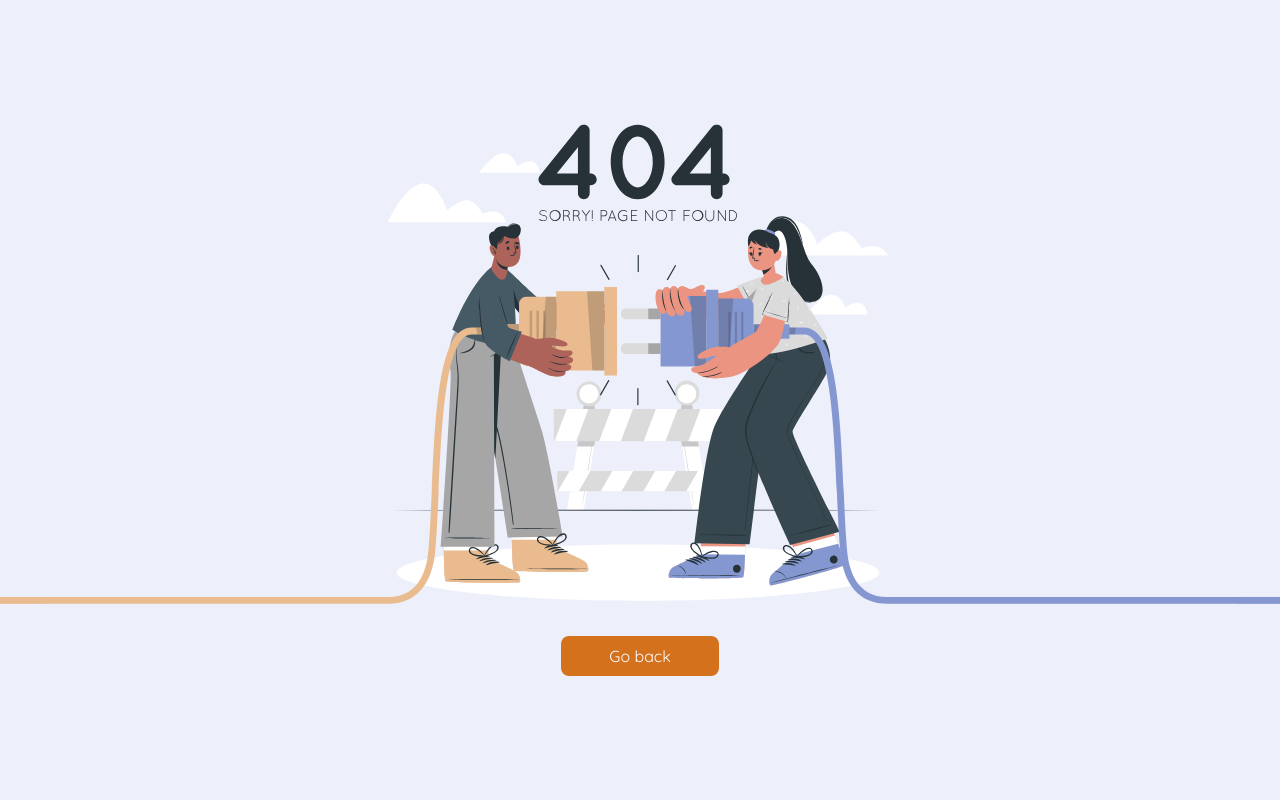
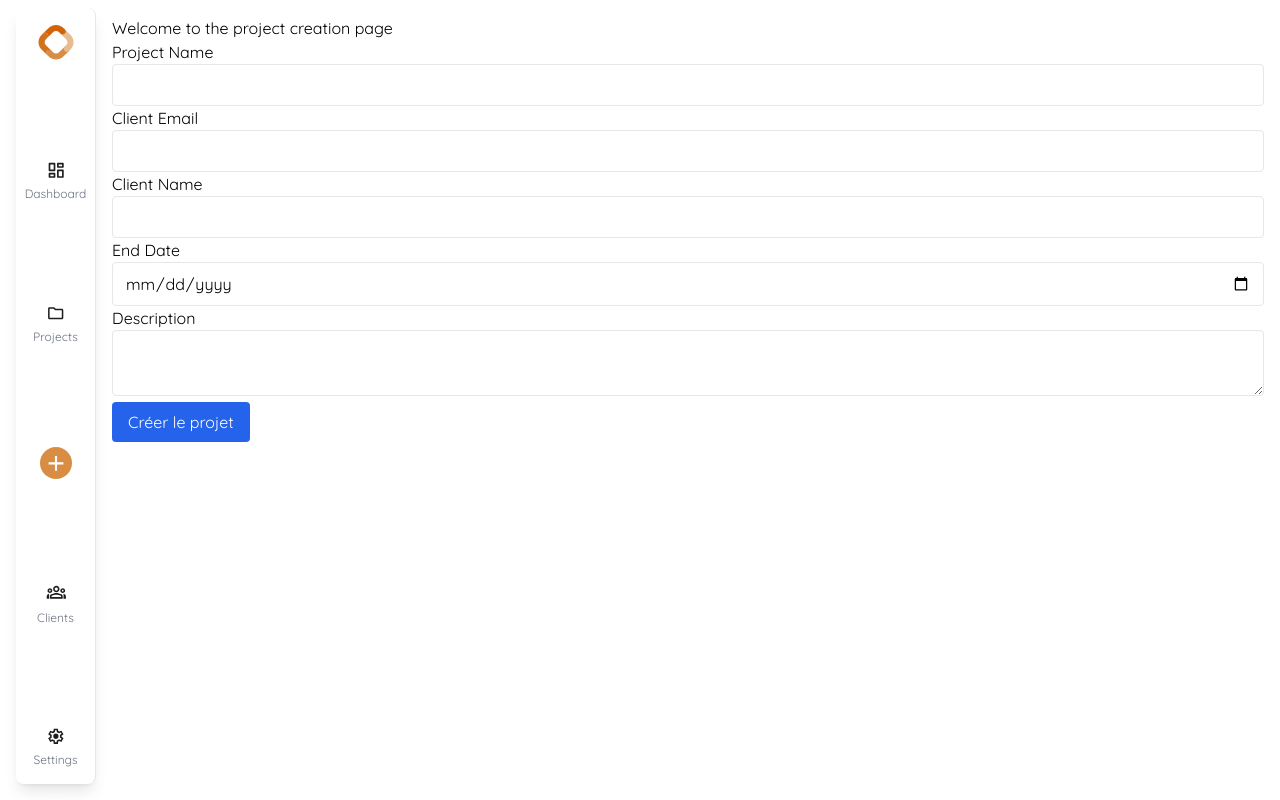
Before and after one commit to WildCodeSchool/cdajs-2405-projet-flowee, a React (Vite) app in the folder frontend/: page /newproject in a window 1280 px wide. Built offline with nearby package versions, Linux system fonts and the light colour scheme; no server answers.

Commit message:
create project front ok + retrieve all projects in project page

```diff
--- a/frontend/src/__generated__/graphql-types.ts
+++ b/frontend/src/__generated__/graphql-types.ts
@@ -20,6 +20,7 @@ export type Scalars = {
 
 export type Account = {
   __typename?: 'Account';
+  companyUser?: Maybe<CompanyUser>;
   email: Scalars['String']['output'];
   id: Scalars['ID']['output'];
   role: Scalars['String']['output'];
@@ -258,6 +259,13 @@ export type Task = {
   status?: Maybe<Scalars['String']['output']>;
 };
 
+export type CreateProjectMutationVariables = Exact<{
+  newProject: CreateProjectInput;
+}>;
+
+
+export type CreateProjectMutation = { __typename?: 'Mutation', createProject: { __typename?: 'Project', id: string, projectName: string, companyUserId: number, description?: string | null, startDate?: string | null, endDate?: string | null, status?: string | null } };
+
 export type LoginMutationVariables = Exact<{
   password: Scalars['String']['input'];
   email: Scalars['String']['input'];
@@ -282,6 +290,45 @@ export type GetProjectsByUserQueryVariables = Exact<{ [key: string]: never; }>;
 export type GetProjectsByUserQuery = { __typename?: 'Query', getProjectsByUser: Array<{ __typename?: 'Project', id: string, projectName: string, companyUserId: number, description?: string | null, startDate?: string | null, endDate?: string | null, status?: string | null }> };
 
 
+export const CreateProjectDocument = gql`
+    mutation CreateProject($newProject: CreateProjectInput!) {
+  createProject(newProject: $newProject) {
+    id
+    projectName
+    companyUserId
+    description
+    startDate
+    endDate
+    status
+  }
+}
+    `;
+export type CreateProjectMutationFn = Apollo.MutationFunction<CreateProjectMutation, CreateProjectMutationVariables>;
+
+/**
+ * __useCreateProjectMutation__
+ *
+ * To run a mutation, you first call `useCreateProjectMutation` within a React component and pass it any options that fit your needs.
+ * When your component renders, `useCreateProjectMutation` returns a tuple that includes:
+ * - A mutate function that you can call at any time to execute the mutation
+ * - An object with fields that represent the current status of the mutation's execution
+ *
+ * @param baseOptions options that will be passed into the mutation, supported options are listed on: https://www.apollographql.com/docs/react/api/react-hooks/#options-2;
+ *
+ * @example
+ * const [createProjectMutation, { data, loading, error }] = useCreateProjectMutation({
+ *   variables: {
+ *      newProject: // value for 'newProject'
+ *   },
+ * });
+ */
+export function useCreateProjectMutation(baseOptions?: Apollo.MutationHookOptions<CreateProjectMutation, CreateProjectMutationVariables>) {
+        const options = {...defaultOptions, ...baseOptions}
+        return Apollo.useMutation<CreateProjectMutation, CreateProjectMutationVariables>(CreateProjectDocument, options);
+      }
+export type CreateProjectMutationHookResult = ReturnType<typeof useCreateProjectMutation>;
+export type CreateProjectMutationResult = Apollo.MutationResult<CreateProjectMutation>;
+export type CreateProjectMutationOptions = Apollo.BaseMutationOptions<CreateProjectMutation, CreateProjectMutationVariables>;
 export const LoginDocument = gql`
     mutation Login($password: String!, $email: String!) {
   login(password: $password, email: $email)
--- a/frontend/src/context/authContext.tsx
+++ b/frontend/src/context/authContext.tsx
@@ -48,7 +48,6 @@ export function AuthProvider({ children }: { children: React.ReactNode }) {
 
   useEffect(() => {
     if (token) {
-      console.info("token dans use effect", token);
       localStorage.setItem("AUTH_TOKEN", token);
       setAuthUserData(decodeContextData(token));
     }
--- /dev/null
+++ b/frontend/src/graphql-mutations/createproject.ts
@@ -0,0 +1,15 @@
+import { gql } from "@apollo/client";
+
+export const CREATE_PROJECT = gql`
+  mutation CreateProject($newProject: CreateProjectInput!) {
+    createProject(newProject: $newProject) {
+      id
+      projectName
+      companyUserId
+      description
+      startDate
+      endDate
+      status
+    }
+  }
+`;
--- a/frontend/src/main.tsx
+++ b/frontend/src/main.tsx
@@ -20,6 +20,7 @@ import Settings from "./pages/Settings";
 import Error404visitor from "./pages/Error404";
 import Test from "./pages/Test";
 import { AuthProvider } from "./context/authContext";
+import CreateProject from "./pages/CreateProject";
 
 const httpLink = new HttpLink({
   uri: import.meta.env.VITE_GRAPHQL_URI ?? "http://localhost:4000/graphql",
@@ -80,6 +81,10 @@ const router = createBrowserRouter([
         element: <Test />,
       },
       {
+        path: "/newproject",
+        element: <CreateProject />,
+      },
+      {
         path: "*",
         element: <Error404visitor />,
       },
--- /dev/null
+++ b/frontend/src/pages/CreateProject.tsx
@@ -0,0 +1,141 @@
+import Navigation from "../components/Navigation";
+import { useForm } from "react-hook-form";
+import {
+  type CreateProjectInput,
+  useCreateProjectMutation,
+} from "../__generated__/graphql-types";
+
+export default function CreateProject() {
+  const {
+    register,
+    handleSubmit,
+    reset,
+    formState: { errors },
+  } = useForm<CreateProjectInput>();
+
+  const [createProject, { data, loading, error }] = useCreateProjectMutation();
+
+  const onSubmit = async (formData: CreateProjectInput) => {
+    try {
+      await createProject({
+        variables: {
+          newProject: {
+            ...formData,
+          },
+        },
+      });
+      alert("Projet créé avec succès !");
+      reset();
+    } catch (e) {
+      console.error("Erreur lors de la création du projet :", e);
+    }
+  };
+  return (
+    <div className="flex flex-col md:flex-row">
+      <div className="md:w-20 md:flex-shrink-0">
+        <Navigation />
+      </div>
+      <div className="flex-1 p-4 md:ml-4">
+        <h1>Welcome to the project creation page</h1>
+        <form onSubmit={handleSubmit(onSubmit)} className="">
+          <div>
+            <label className="">
+              Project Name
+              <input
+                type="text"
+                {...register("projectName", {
+                  required: "Ce champ est requis.",
+                })}
+                className="w-full border rounded px-3 py-2"
+              />
+            </label>
+            {errors.projectName && (
+              <p className="text-red-500">{errors.projectName.message}</p>
+            )}
+          </div>
+
+          <div>
+            <label className="">
+              Client Email
+              <input
+                type="email"
+                {...register("clientEmail", {
+                  required: "Ce champ est requis.",
+                  pattern: {
+                    value: /^\S+@\S+$/i,
+                    message: "Adresse email invalide.",
+                  },
+                })}
+                className="w-full border rounded px-3 py-2"
+              />
+            </label>
+            {errors.clientEmail && (
+              <p className="text-red-500">{errors.clientEmail.message}</p>
+            )}
+          </div>
+
+          <div>
+            <label className="">
+              Client Name
+              <input
+                type="text"
+                {...register("clientName", {
+                  required: "Ce champ est requis.",
+                })}
+                className="w-full border rounded px-3 py-2"
+              />
+            </label>
+            {errors.clientName && (
+              <p className="text-red-500">{errors.clientName.message}</p>
+            )}
+          </div>
+
+          <div>
+            <label className="">
+              End Date
+              <input
+                type="date"
+                {...register("endDate", { required: "Ce champ est requis." })}
+                className="w-full border rounded px-3 py-2"
+              />
+            </label>
+            {errors.endDate && (
+              <p className="text-red-500">{errors.endDate.message}</p>
+            )}
+          </div>
+
+          <div>
+            <label className="">
+              Description
+              <textarea
+                {...register("description", {
+                  required: "Ce champ est requis.",
+                })}
+                className="w-full border rounded px-3 py-2"
+              />
+            </label>
+            {errors.description && (
+              <p className="text-red-500">{errors.description.message}</p>
+            )}
+          </div>
+
+          <button
+            type="submit"
+            disabled={loading}
+            className="bg-blue-600 text-white px-4 py-2 rounded"
+          >
+            {loading ? "Création en cours..." : "Créer le projet"}
+          </button>
+          {error && (
+            <p className="text-red-500 mt-2">Erreur : {error.message}</p>
+          )}
+          {data && (
+            <div className="text-green-600 mt-2">
+              Projet créé : {data.createProject.projectName}
+            </div>
+          )}
+        </form>
+      </div>
+    </div>
+  );
+}
--- a/frontend/src/pages/Projects.tsx
+++ b/frontend/src/pages/Projects.tsx
@@ -1,5 +1,16 @@
 import Navigation from "../components/Navigation";
+import { Link } from "react-router-dom";
+import { useGetProjectsByUserQuery } from "../__generated__/graphql-types";
+
 export default function Projects() {
+  const { data, loading, error } = useGetProjectsByUserQuery({
+    onCompleted: (data) => {
+      console.info("Projets récupérés :", data);
+    },
+  });
+
+  if (loading) return <p>Chargement...</p>;
+  if (error) return <p>Erreur : {error.message}</p>;
   return (
     <div className="flex flex-col md:flex-row h-screen overflow-hidden">
       <div className="md:w-20 md:flex-shrink-0">
@@ -8,6 +19,12 @@ export default function Projects() {
       <div className="flex-1 px-4 md:ml-4 h-full overflow-auto">
         <h1>Welcome to the Projects Page</h1>
       </div>
+      <div className="flex flex-col">
+        {data?.getProjectsByUser?.map((project) => (
+          <h1 key={project.id}>{project.projectName}</h1>
+        ))}
+        <Link to="/dashboard">dashboard</Link>
+      </div>
     </div>
   );
 }
```
Also changed, not shown: 1 other file (tests, documents, lock files or other folders).
